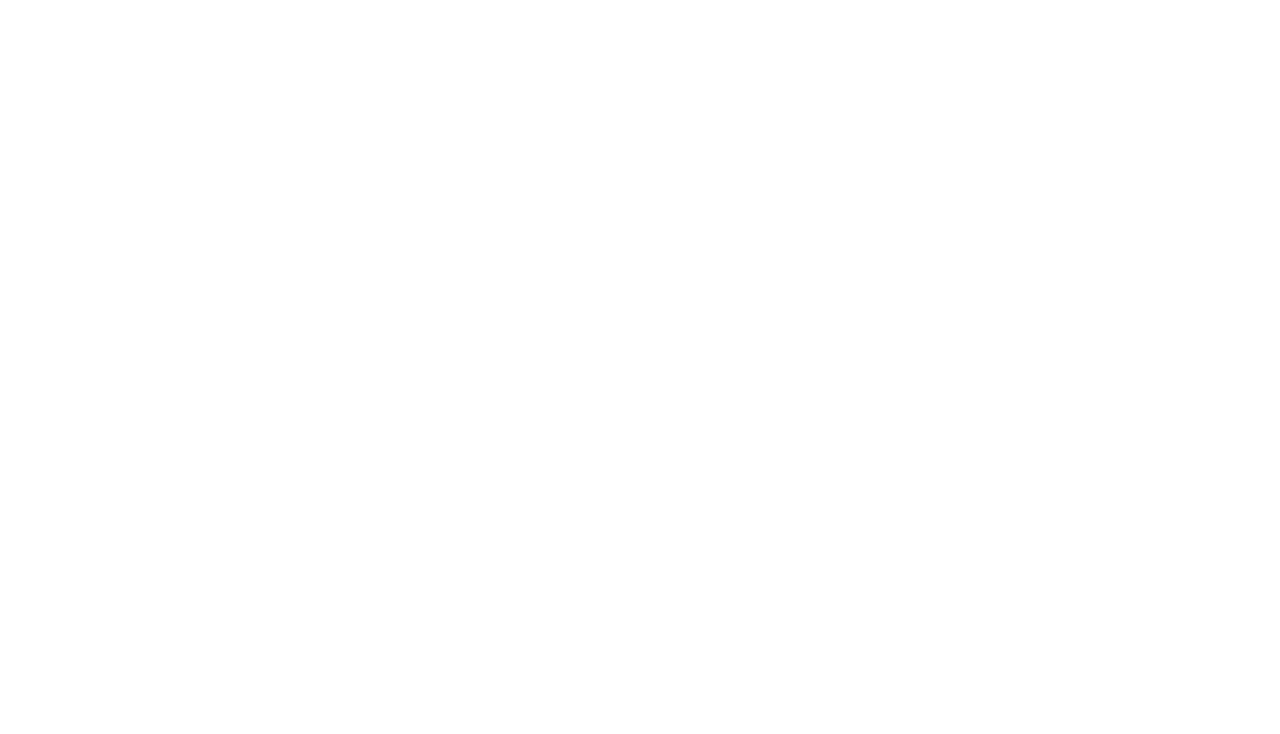
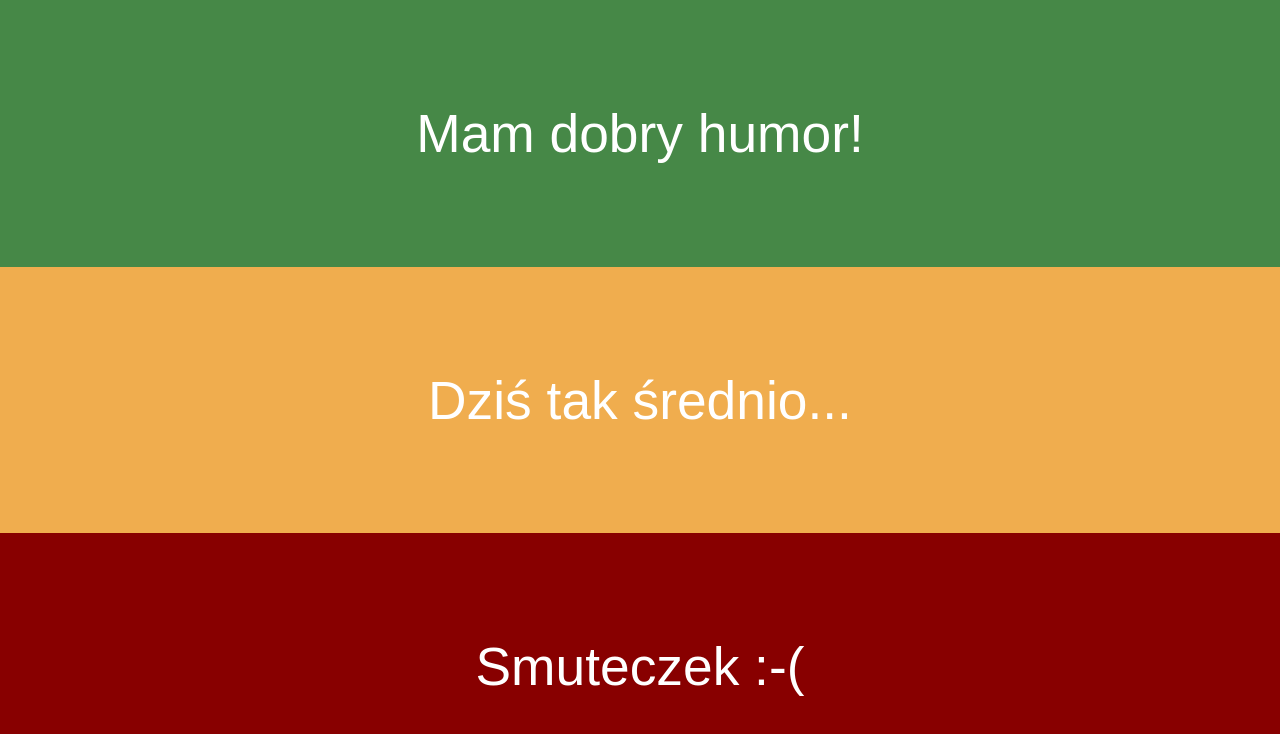
Before and after one commit to syzygypl/happinator-client, a React (Create React App) app: page /collect-mood in a window 1280 px wide. Shown: the top 734 px of the page. Built offline with nearby package versions, Linux system fonts and the light colour scheme; no server answers.

Commit message:
Update... a lot!

```diff
--- a/src/App.js
+++ b/src/App.js
@@ -1,62 +1,15 @@
 import React, {Component} from 'react';
 import {Route} from 'react-router-dom';
+import ResultBrowser from './ResultBrowser';
+import CollectMood from './CollectMood';
 import './App.css';
-
-const URL = 'http://syzygy-happiness.herokuapp.com';
-
-const UNDEFINED = 'undefined';
-const HAPPY = 'happy';
-const NEUTRAL = 'neutral';
-const SAD = 'sad';
-
-const ResultBrowser = () => (
-    <div>rb</div>
-)
-
-class Happynator extends Component {
-    constructor() {
-        super();
-
-        this.state = {
-            happinessLevel: UNDEFINED
-        };
-    }
-
-    render() {
-        const happyClass = this.state.happinessLevel === HAPPY ? 'button--active' : '';
-        const neutralClass = this.state.happinessLevel === NEUTRAL ? 'button--active' : '';
-        const sadClass = this.state.happinessLevel === SAD ? 'button--active' : '';
-
-        return (<div className="happynator">
-            <div className={`button button--happy ${happyClass}`} onClick={() => this.setHappinessLevel(HAPPY)}> :-)</div>
-            <div className={`button button--neutral ${neutralClass}`} onClick={() => this.setHappinessLevel(NEUTRAL)}>:-|</div>
-            <div className={`button button--sad ${sadClass}`} onClick={() => this.setHappinessLevel(SAD)}>:-(</div>
-        </div>)
-    }
-
-    setHappinessLevel(level) {
-        this.setState({happinessLevel: level});
-
-        setTimeout(() => this.setState({happinessLevel: UNDEFINED}), 500);
-
-        fetch(URL + '/happiness_levels', {
-            method: 'POST',
-            headers: {
-                'Content-Type': 'application/json'
-            },
-            body: JSON.stringify({
-                level: level
-            })
-        });
-    }
-}
 
 class App extends Component {
     render() {
         return (
             <div className="app">
                 <Route exact path="/" component={ResultBrowser}/>
-                <Route path="/happynator" component={Happynator}/>
+                <Route path="/collect-mood" component={CollectMood}/>
             </div>
         );
     }
--- a/src/App.scss
+++ b/src/App.scss
@@ -1,33 +1,3 @@
 .app {
     height: 100%;
 }
-.happynator {
-    display: flex;
-    flex-direction: column;
-    height: 100%;
-}
-
-.button {
-    font-size: 40pt;
-    height: 100%;
-    color: white;
-    text-align: center;
-    cursor: pointer;
-    transition: background-color 0.5s;
-}
-
-.button--happy {
-    background-color: #468847;
-}
-
-.button--neutral {
-    background-color: #f0ad4e;
-}
-
-.button--sad {
-    background-color: #880000;
-}
-
-.button--active {
-    background-color: white;
-}
--- /dev/null
+++ b/src/Button.js
@@ -0,0 +1,31 @@
+import React, {Component} from 'react';
+import './Button.css';
+
+class Button extends Component {
+    constructor() {
+        super();
+
+        this.state = {
+            isActive: false
+        };
+    }
+
+    render() {
+        const activeClass = this.state.isActive === true ? 'button--active' : '';
+
+        return (
+            <div className={`button button--${this.props.type} ${activeClass}`} onClick={this.activate.bind(this)}>{this.props.label}</div>
+        )
+    }
+
+    activate() {
+        this.props.onClick(this.props.type);
+        this.setState({isActive: true});
+
+        setTimeout(() => {
+            this.setState({isActive: false});
+        }, 500);
+    }
+}
+
+export default Button;
--- /dev/null
+++ b/src/Button.scss
@@ -0,0 +1,28 @@
+.button {
+  display: flex;
+  align-items: center;
+  justify-content: center;
+  flex-grow: 1;
+  width: 100%;
+  font-size: 40pt;
+  color: white;
+  text-align: center;
+  cursor: pointer;
+  transition: background-color 0.3s;
+}
+
+.button--happy {
+  background-color: #468847;
+}
+
+.button--neutral {
+  background-color: #f0ad4e;
+}
+
+.button--sad {
+  background-color: #880000;
+}
+
+.button--active {
+  background-color: grey;
+}
--- /dev/null
+++ b/src/CollectMood.js
@@ -0,0 +1,39 @@
+import React, {Component} from 'react';
+import ResultBrowser from './ResultBrowser';
+import MoodCollector from './MoodCollector';
+import './CollectMood.css';
+
+class CollectMood extends Component {
+    constructor() {
+        super();
+
+        this.state = {
+            isThankYouVisible: false
+        };
+    }
+
+    render() {
+        const resultContainerClass = this.state.isThankYouVisible ? 'collect-mood__result-container-active' : '';
+        const thankYouClass = this.state.isThankYouVisible ? 'collect-mood__thank-you-active' : '';
+
+        return (
+            <div className="collect-mood">
+                <MoodCollector onMoodSelected={this.handleOnMoodSelected.bind(this)}/>
+                <div className={`collect-mood__result-container ${resultContainerClass}`}>
+                    <div className={`collect-mood__thank-you ${thankYouClass}`}>
+                        <div className="collect-mood__thank-you-text">Dzięki!</div>
+                        <div className="collect-mood__thank-you-web">happinator.szg.io</div>
+                        <ResultBrowser />
+                    </div>
+                </div>
+            </div>
+        )
+    }
+
+    handleOnMoodSelected() {
+        this.setState({isThankYouVisible: true});
+        setTimeout(() => this.setState({isThankYouVisible: false}), 5000);
+    }
+}
+
+export default CollectMood;
--- /dev/null
+++ b/src/CollectMood.scss
@@ -0,0 +1,44 @@
+.collect-mood {
+  height: 100%;
+
+  &__result-container {
+    display: flex;
+    flex-direction: column;
+    align-items: center;
+    justify-content: center;
+    position: absolute;
+    top: 0;
+    left: 0;
+    width: 0;
+    height: 0;
+    overflow: hidden;
+  }
+
+  &__result-container-active {
+    width: 100%;
+    height: 100%;
+  }
+
+  &__thank-you {
+    background-color: white;
+    border: 2px solid grey;
+    padding: 25px;
+    width: 75%;
+    height: 75%;
+    opacity: 0;
+    transition: opacity 1s;
+    text-align: center;
+  }
+
+  &__thank-you-text {
+    font-size: 30pt;
+  }
+
+  &__thank-you-web {
+    font-size: 10pt;
+  }
+
+  &__thank-you-active {
+    opacity: 1;
+  }
+}
--- /dev/null
+++ b/src/MoodCollector.js
@@ -0,0 +1,39 @@
+import React, {Component} from 'react';
+import Button from './Button';
+import './MoodCollector.css';
+
+const URL = 'http://syzygy-happiness.herokuapp.com';
+
+const HAPPY = 'happy';
+const NEUTRAL = 'neutral';
+const SAD = 'sad';
+
+class MoodCollector extends Component {
+    render() {
+        return (
+            <div className="mood-collector">
+                <Button label="Mam dobry humor!" type={HAPPY} onClick={this.setHappinessLevel.bind(this)} />
+                <Button label="Dziś tak średnio..." type={NEUTRAL} onClick={this.setHappinessLevel.bind(this)} />
+                <Button label="Smuteczek :-(" type={SAD} onClick={this.setHappinessLevel.bind(this)} />
+            </div>
+        )
+    }
+
+    setHappinessLevel(level) {
+        setTimeout(() => {
+            this.props.onMoodSelected();
+        }, 200);
+
+        fetch(URL + '/happiness_levels', {
+            method: 'POST',
+            headers: {
+                'Content-Type': 'application/json'
+            },
+            body: JSON.stringify({
+                level: level
+            })
+        });
+    }
+}
+
+export default MoodCollector;
--- /dev/null
+++ b/src/MoodCollector.scss
@@ -0,0 +1,5 @@
+.mood-collector {
+  display: flex;
+  flex-direction: column;
+  height: 100%;
+}
--- /dev/null
+++ b/src/ResultBrowser.js
@@ -0,0 +1,36 @@
+import React, {Component} from 'react';
+import './ResultBrowser.css';
+
+const URL = 'http://syzygy-happiness.herokuapp.com';
+
+class ResultBrowser extends Component {
+    constructor() {
+        super();
+
+        this.state = {
+            averageHappinessLevel: '-',
+            participants: '-'
+        };
+
+        setInterval(() => {
+            fetch(URL + '/happiness_levels/statistics')
+                .then((response) => (response.json()))
+                .then((json) => {
+                    this.setState({averageHappinessLevel: json.avg});
+                    this.setState({participants: json.total});
+                });
+        }, 1000);
+    }
+
+    render() {
+        return (
+            <div className="result-browser">
+                <div className="result-browser__average-label">dzisiejszy poziom zadowolenia</div>
+                <div className="result-browser__average">{this.state.averageHappinessLevel}</div>
+                <div className="result-browser__responses">{this.state.participants} osoby odpowiedziały</div>
+            </div>
+        )
+    }
+}
+
+export default ResultBrowser;
--- /dev/null
+++ b/src/ResultBrowser.scss
@@ -0,0 +1,12 @@
+.result-browser {
+  display: flex;
+  flex-direction: column;
+  align-items: center;
+  justify-content: center;
+  height: 100%;
+  font-size: 1rem;
+
+  &__average {
+    font-size: 100pt;
+  }
+}
```
